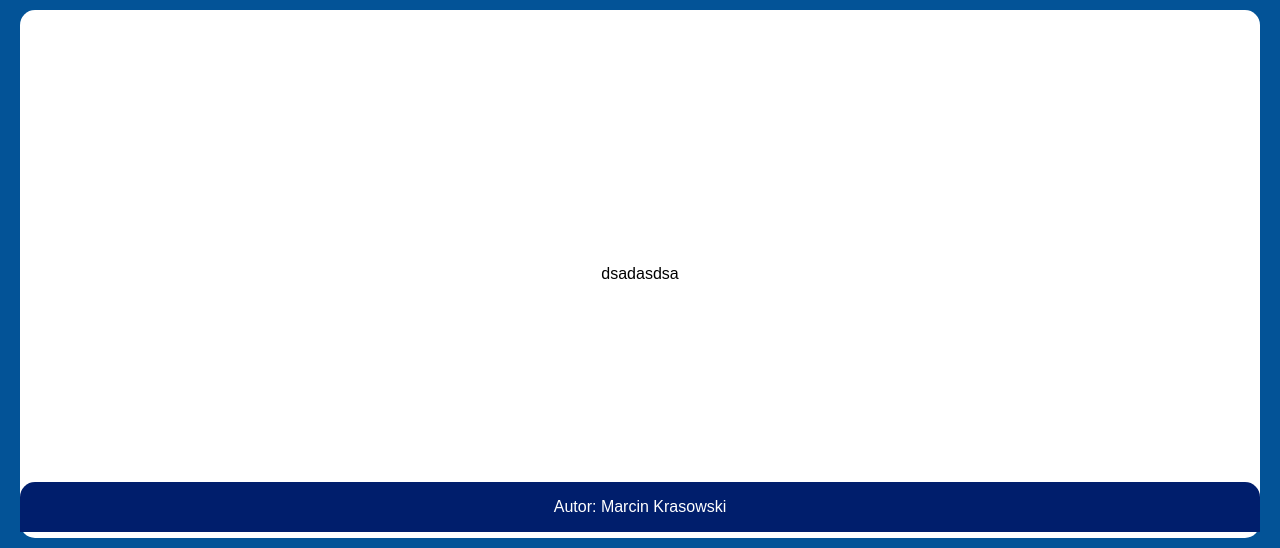
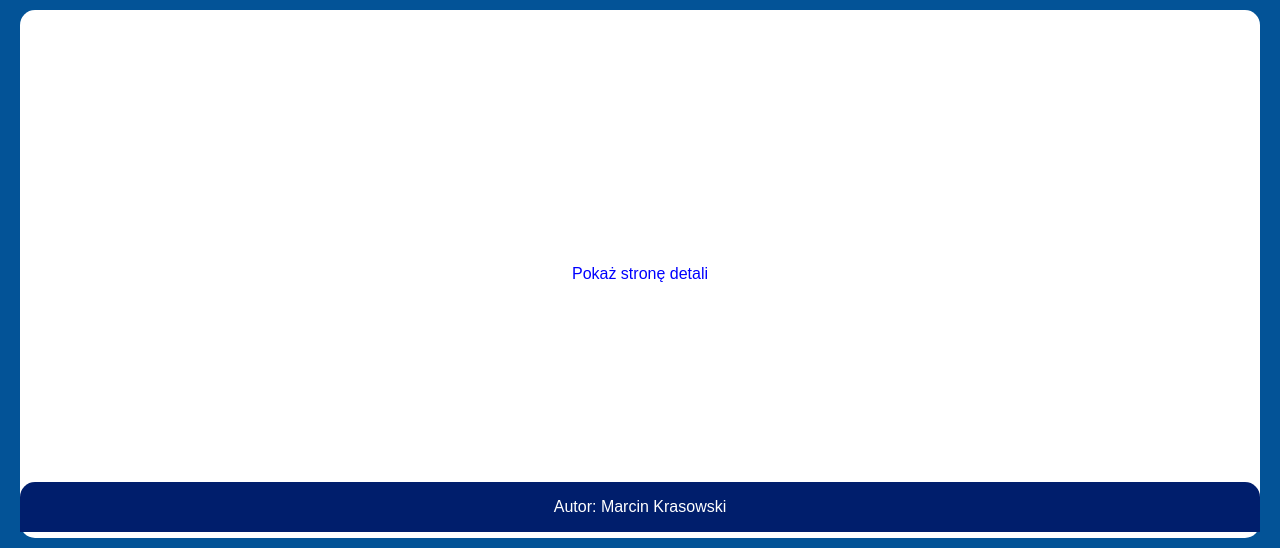
Before and after one commit to KrasowskiMarcin/projekt, a PHP site: page / in a window 1280 px wide. Shown: the part 268-816 px from the top of the page. Run offline with PHP 8.4, Linux system fonts and the light colour scheme.

Commit message:
Drobne zmiany

```diff
--- a/routes/home.php
+++ b/routes/home.php
@@ -1,14 +1,17 @@
 <article class="container">
-    dsadasdsa
+    <a href="index.php?page=./routes/productdetails"class="button">Pokaż stronę detali</a>
 </article>
 
 <style>
-/* .container {
-  display: flex;
-  align-items: center;
-  justify-content: center;
-  height: 100%;
-} */
+  a.button {
+    -webkit-appearance: button;
+    -moz-appearance: button;
+    appearance: button;
+
+    text-decoration: none;
+    color: blue;
+}
+
 .container > * {
     display: inline-block;
 }
```
Also changed, not shown: routes/productdetails.php (+3 -6 lines).
